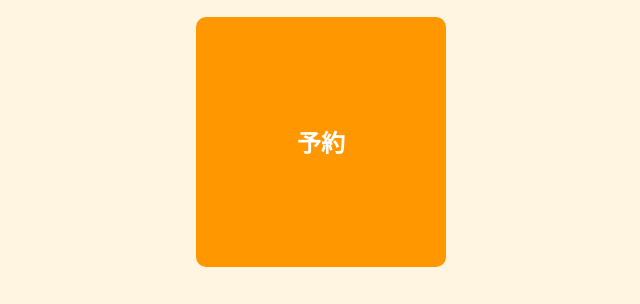
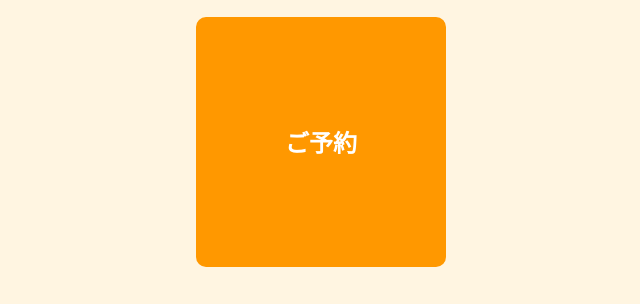
Before and after one commit to kei184/utamikanvoitra, a plain HTML site: page index.html in a window 1280 px wide. Shown: the part 705-1009 px from the top of the page, 319-959 px from the left. Drawn offline with Linux system fonts and the light colour scheme.

Commit message:
Update index.html

```diff
--- a/index.html
+++ b/index.html
@@ -95,7 +95,7 @@
             <a href="/utamikanvoitra/price" class="tile">料金</a>
             <a href="/utamikanvoitra/map" class="tile">各スタジオのMAP</a>
             <div class="book-button-container">
-                <a href="https://script.google.com/macros/s/AKfycbwGI-CNTMkT7lJPtCDA8rugTPNBSlAvbwRkSYE2v8e5LC3pikIW9oqi4vhQ2VymGpZV/exec" class="book-button-tile">予約</a>
+                <a href="https://script.google.com/macros/s/AKfycbwGI-CNTMkT7lJPtCDA8rugTPNBSlAvbwRkSYE2v8e5LC3pikIW9oqi4vhQ2VymGpZV/exec" class="book-button-tile">ご予約</a>
             </div>
         </div>
         <div class="footer">
```
